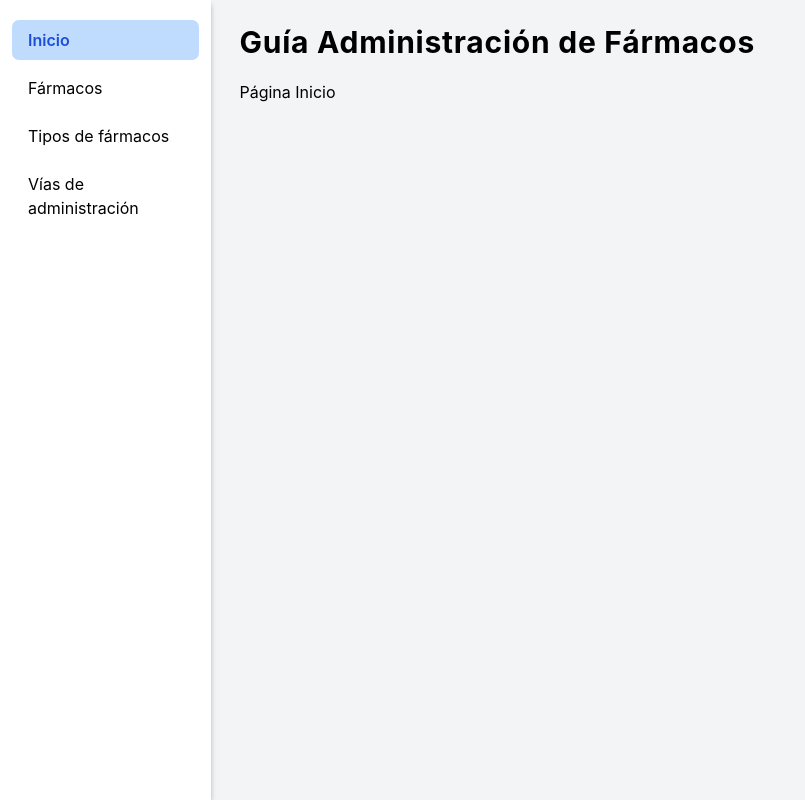
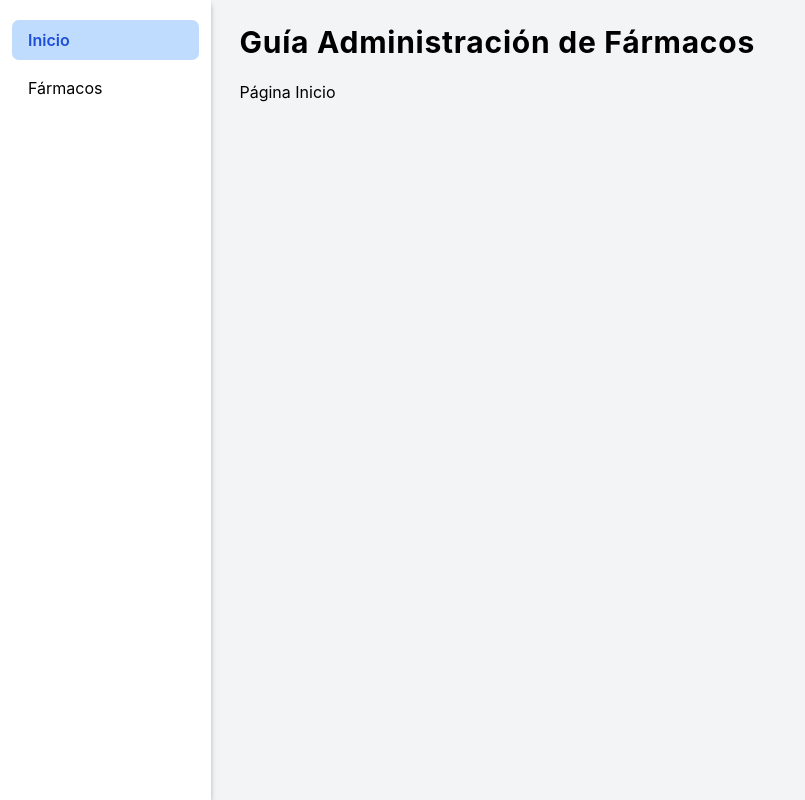
Before and after one commit to DiegoWEBD/Ingeso-Frontend, a React (Vite) app: page / in a window 1280 px wide. Shown: the whole page, without its empty margins (0-805 px from the left). Built offline with nearby package versions, Linux system fonts and the light colour scheme.

Commit message:
paginas sobrantes eliminadas y nombre de rutas actualizadas a español

```diff
--- a/src/App.tsx
+++ b/src/App.tsx
@@ -15,7 +15,7 @@ const router = createBrowserRouter([
 				element: <HomePage />,
 			},
 			{
-        path: '/drugs',
+				path: '/farmacos',
 				element: <DrugsPage />,
 			},
 			{
--- a/src/presentation/components/dashboard/Dashboard.tsx
+++ b/src/presentation/components/dashboard/Dashboard.tsx
@@ -3,11 +3,9 @@ import DashboardTab from './DashboardTab'
 
 const Dashboard: React.FC = () => {
 	return (
-		<div className="bg-white py-5 px-3 flex flex-col gap-2 shadow-md shadow-gray-500/50 w-1/6">
-			<DashboardTab title="Inicio" to="/" />
-			<DashboardTab title="Fármacos" to="/drugs" />
-			<DashboardTab title="Tipos de fármacos" to="/drug_types" />
-			<DashboardTab title="Vías de administración" to="/administration_route" />
+		<div className='bg-white py-5 px-3 flex flex-col gap-2 shadow-md shadow-gray-500/50 w-1/6'>
+			<DashboardTab title='Inicio' to='/' />
+			<DashboardTab title='Fármacos' to='/farmacos' />
 		</div>
 	)
 }
```
Lines whose indentation alone changed are shown as unchanged.
